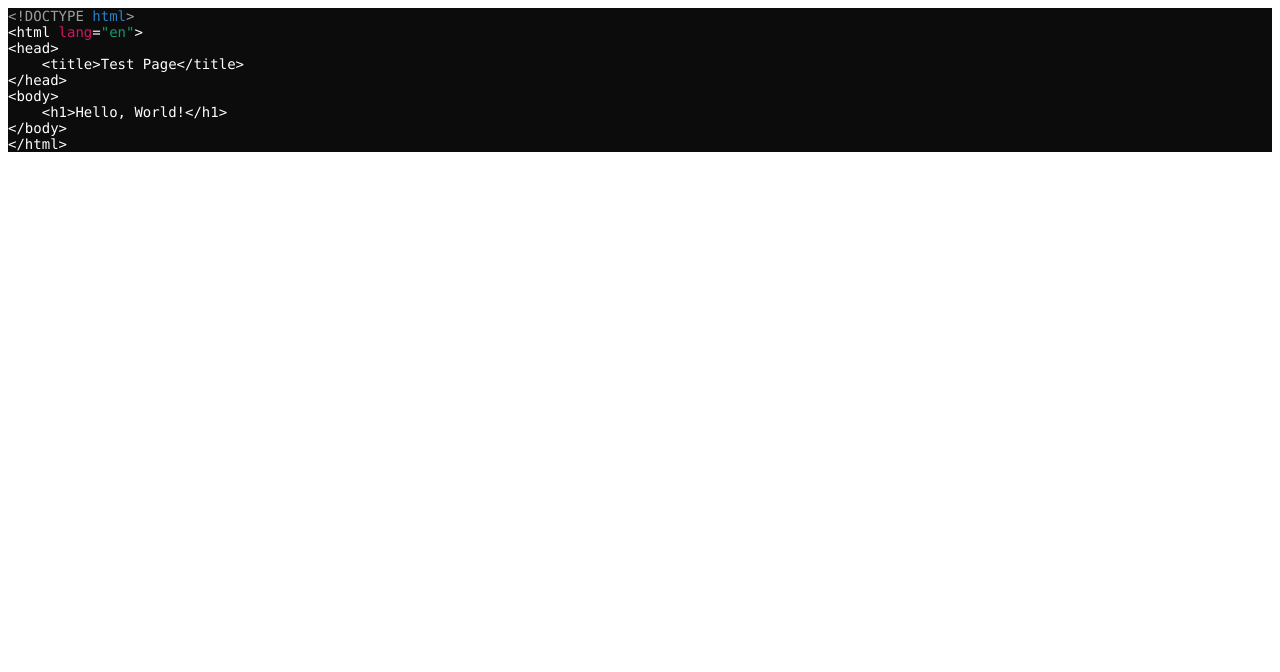
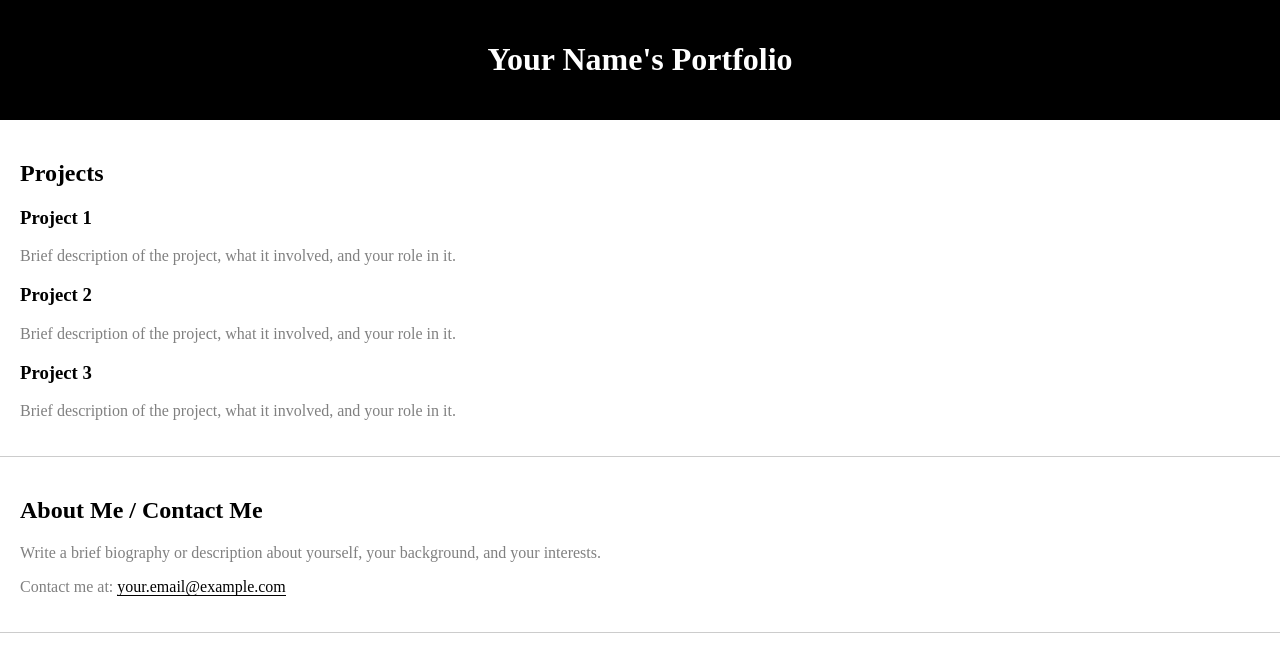
Before and after one commit to kaylatrahey/my-portfolio, a plain HTML site: page index.html in a window 1280 px wide. Drawn offline with Linux system fonts and the light colour scheme.

Commit message:
Add files via upload

```diff
--- a/index.html
+++ b/index.html
@@ -1,29 +1,78 @@
-<!DOCTYPE html PUBLIC "-//W3C//DTD HTML 4.01//EN" "http://www.w3.org/TR/html4/strict.dtd">
-<html>
+<!DOCTYPE html>
+<html lang="en">
 <head>
-  <meta http-equiv="Content-Type" content="text/html; charset=utf-8">
-  <meta http-equiv="Content-Style-Type" content="text/css">
-  <title></title>
-  <meta name="Generator" content="Cocoa HTML Writer">
-  <meta name="CocoaVersion" content="2299.7">
-  <style type="text/css">
-    p.p1 {margin: 0.0px 0.0px 0.0px 0.0px; font: 14.0px Monaco; color: #ffffff; color: rgba(255, 255, 255, 0.6); -webkit-text-stroke: rgba(255, 255, 255, 0.6); background-color: #0c0c0c}
-    p.p2 {margin: 0.0px 0.0px 0.0px 0.0px; font: 14.0px Monaco; color: #ffffff; -webkit-text-stroke: #ffffff; background-color: #0c0c0c}
-    span.s1 {font-kerning: none}
-    span.s2 {font-kerning: none; color: #2781c9; -webkit-text-stroke: 0px #2781c9}
-    span.s3 {font-kerning: none; color: #d41466; -webkit-text-stroke: 0px #d41466}
-    span.s4 {font-kerning: none; color: #14986a; -webkit-text-stroke: 0px #14986a}
-  </style>
+    <meta charset="UTF-8">
+    <title>Portfolio</title>
+    <style>
+        body {
+            margin: 0;
+            font-family: 'Bodoni FLF', serif;
+            background-color: white;
+            color: black;
+        }
+        header {
+            background-color: black;
+            color: white;
+            padding: 20px;
+            text-align: center;
+        }
+        .section {
+            padding: 20px;
+            border-bottom: 1px solid #ccc;
+        }
+        .section h2 {
+            font-size: 1.5em;
+            color: black;
+        }
+        .section p {
+            font-size: 1em;
+            color: grey;
+        }
+        .contact-info {
+            font-size: 1em;
+        }
+        .project {
+            margin-bottom: 10px;
+        }
+        a {
+            color: black;
+            text-decoration: none;
+            border-bottom: 1px solid black;
+        }
+        a:hover {
+            border-bottom: 1px solid grey;
+        }
+    </style>
 </head>
 <body>
-<p class="p1"><span class="s1">&lt;!DOCTYPE </span><span class="s2">html</span><span class="s1">&gt;</span></p>
-<p class="p2"><span class="s1">&lt;html </span><span class="s3">lang</span><span class="s1">=</span><span class="s4">"en"</span><span class="s1">&gt;</span></p>
-<p class="p2"><span class="s1">&lt;head&gt;</span></p>
-<p class="p2"><span class="s1"><span class="Apple-converted-space">    </span>&lt;title&gt;Test Page&lt;/title&gt;</span></p>
-<p class="p2"><span class="s1">&lt;/head&gt;</span></p>
-<p class="p2"><span class="s1">&lt;body&gt;</span></p>
-<p class="p2"><span class="s1"><span class="Apple-converted-space">    </span>&lt;h1&gt;Hello, World!&lt;/h1&gt;</span></p>
-<p class="p2"><span class="s1">&lt;/body&gt;</span></p>
-<p class="p2"><span class="s1">&lt;/html&gt;</span></p>
+    <header>
+        <h1>Your Name's Portfolio</h1>
+    </header>
+
+    <div class="section" id="projects">
+        <h2>Projects</h2>
+        <!-- Example project entries -->
+        <div class="project">
+            <h3>Project 1</h3>
+            <p>Brief description of the project, what it involved, and your role in it.</p>
+        </div>
+        <div class="project">
+            <h3>Project 2</h3>
+            <p>Brief description of the project, what it involved, and your role in it.</p>
+        </div>
+        <div class="project">
+            <h3>Project 3</h3>
+            <p>Brief description of the project, what it involved, and your role in it.</p>
+        </div>
+    </div>
+
+    <div class="section" id="about-contact">
+        <h2>About Me / Contact Me</h2>
+        <p>Write a brief biography or description about yourself, your background, and your interests.</p>
+        <p class="contact-info">Contact me at:
+            <a href="mailto:your.email@example.com">your.email@example.com</a>
+        </p>
+    </div>
+
 </body>
 </html>
```
